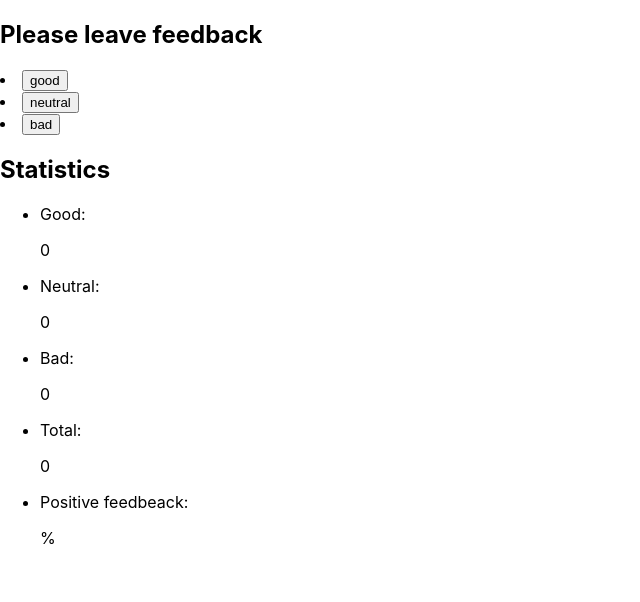
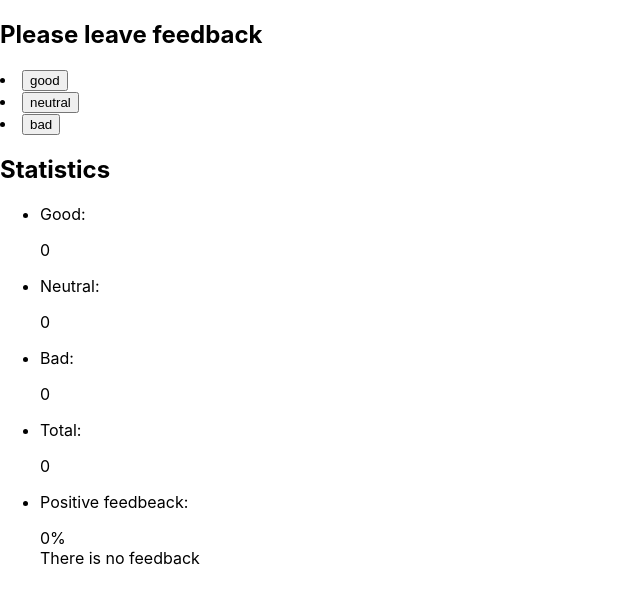
Before and after one commit to OlenkaPasko/goit-react-hw-02-feedback, a React (Create React App) app: page / in a window 1280 px wide. Shown: the top 602 px of the page, without its empty margins (0-640 px from the left). Built offline with nearby package versions, Linux system fonts and the light colour scheme.

Commit message:
positivePercentage

```diff
--- a/src/components/App.jsx
+++ b/src/components/App.jsx
@@ -3,6 +3,7 @@
 import { Section } from './Section/Section';
 import { Statistics } from './Statistics/Statistics';
 import { FeedbackOptions } from './FeedbackOptions/FeedbackOptions';
+
 
 export class App extends Component {
   //початковий стан
--- a/src/components/Notification/Notification.jsx
+++ b/src/components/Notification/Notification.jsx
@@ -1,7 +1,7 @@
 import React from 'react';
 import PropTypes from 'prop-types';
 
-const Notification = ({ message }) => {
+export const Notification = ({ message }) => {
   return <div>{message}</div>;
 };
 
--- a/src/components/Statistics/Statistics.jsx
+++ b/src/components/Statistics/Statistics.jsx
@@ -1,12 +1,13 @@
 import React from 'react';
 import PropTypes from 'prop-types';
+import { Notification } from '../Notification/Notification';
 
 export const Statistics = ({
   good,
   neutral,
   bad,
   total,
-  positivePercentag,
+  positivePercentage,
 }) => {
   return (
     <ul className="stat-list">
@@ -28,8 +29,9 @@
       </li>
       <li>
         <p className="discr-statistic">Positive feedbeack:</p>
-        <span className="result">{positivePercentag}%</span>
+        <span className="result">{positivePercentage}%</span>
       </li>
+      <Notification message="There is no feedback" />
     </ul>
   );
 };
```
